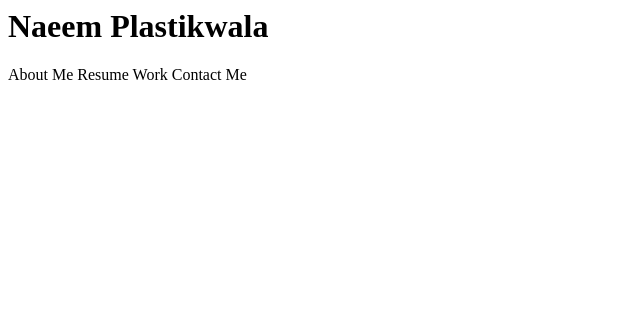
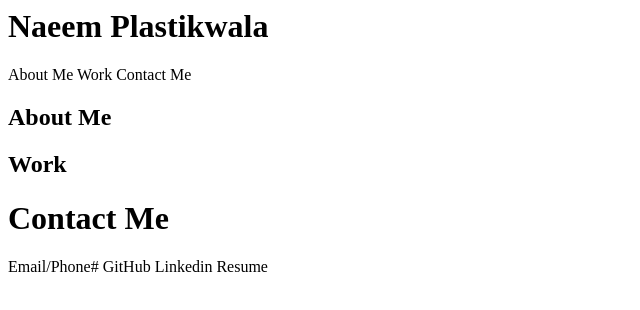
Before and after one commit to naeemishere/my-page, a plain HTML site: page index.html in a window 1280 px wide. Shown: the whole page, without its empty margins (0-640 px from the left). Drawn offline with Linux system fonts and the light colour scheme.

Commit message:
HTML outline add gitignore

```diff
--- a/index.html
+++ b/index.html
@@ -6,7 +6,27 @@
     <title>My Page</title>
 </head>
 <body>
+
+    <!--Header/ Navigation Section-->
+<header>
     <h1>Naeem Plastikwala</h1>
-    About Me Resume Work Contact Me
+    About Me  Work  Contact Me
+</header>
+<!--About Me Section-->
+<section>
+    <h1>About Me</h1>
+</section>
+
+<!--Work Section-->
+<section>
+  <h1> Work</h1>
+</section>
+
+<!--Footer/Contact Me Section-->
+<footer>
+   <h1> Contact Me </h1>
+   Email/Phone# GitHub Linkedin Resume
+</footer>
+
 </body>
 </html>
```
Also changed, not shown: 2 other files.
